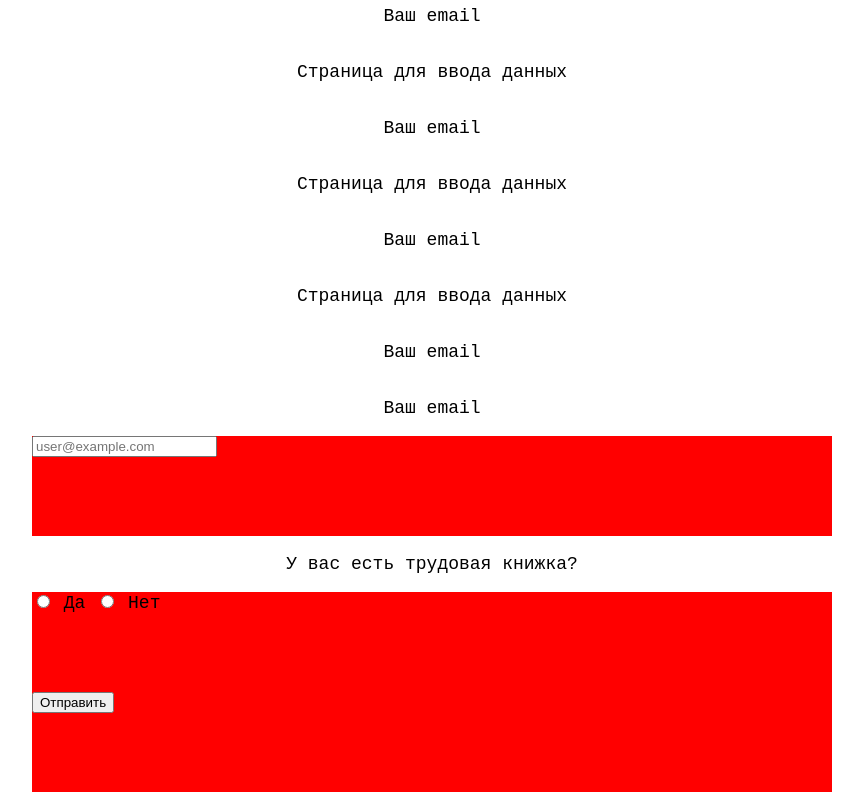
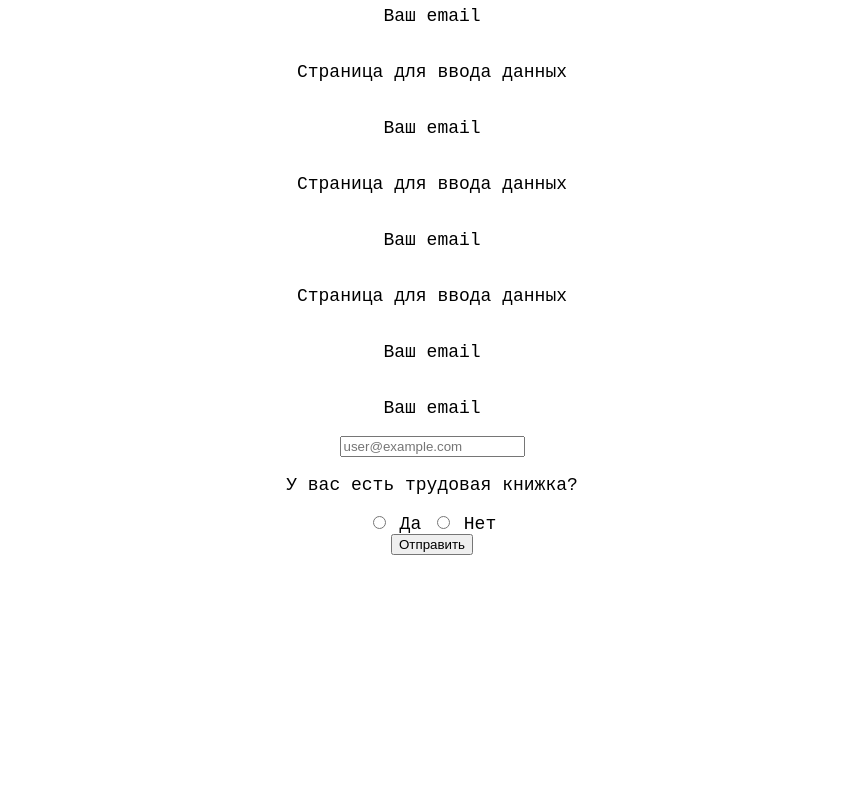
Before and after one commit to rmdigintel/rmdigintel.github.io, a plain HTML site: page src/index.html in a window 1280 px wide. Shown: the part 2708-3508 px from the top of the page, without its empty margins (208-1071 px from the left). After the commit the page ends 3271 px from the top, so only its background shows below. Drawn offline with Linux system fonts and the light colour scheme; a script that the page names is missing.

Commit message:
Delete style

```diff
--- a/src/style.css
+++ b/src/style.css
@@ -5,11 +5,3 @@ body{
 	font-size: 18px;
 	font-family: monospace;
 }
-
-div{
-	/* у блоков будет единая высота */
-	height: 100px;
-	width: 800px;
-	/* и становиться они будут друг за другом в один ряд */
-	background: red;
-}
```
